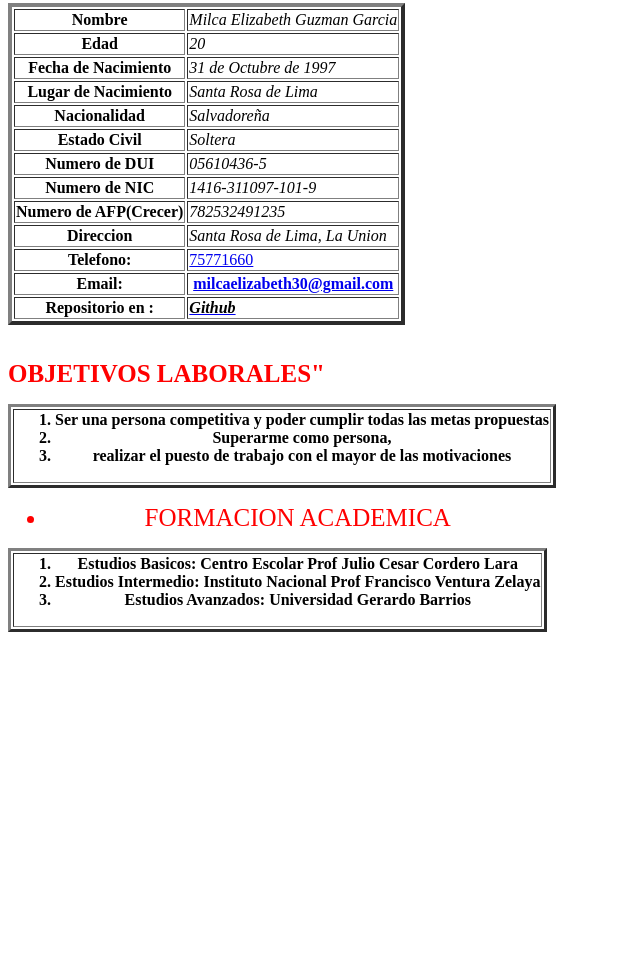
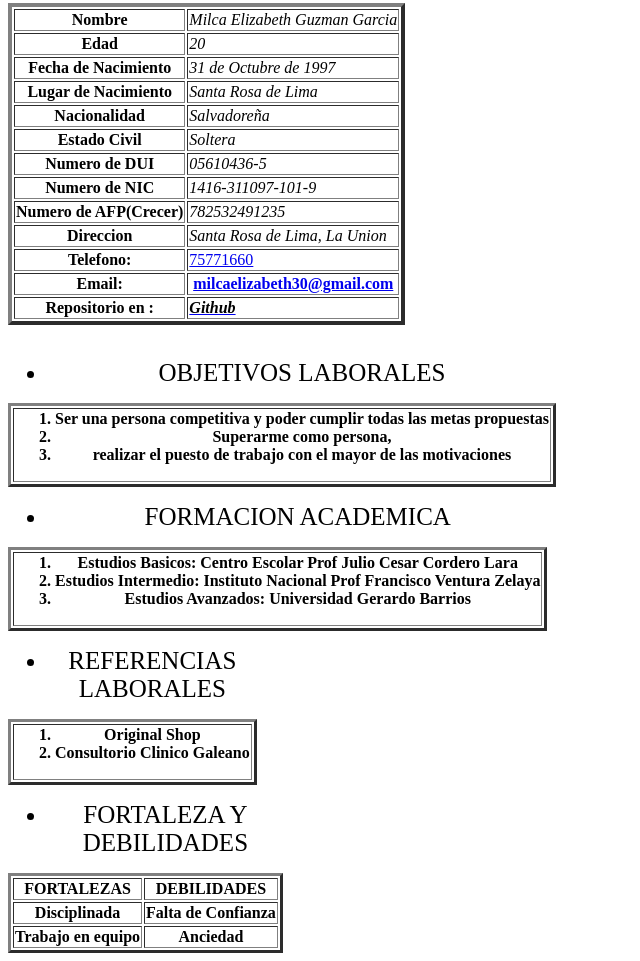
Before and after one commit to milcaguzman/milcaguzman, a plain HTML site: page Parcial Practico/parcial1.html in a window 1280 px wide. Shown: the part 295-1256 px from the top of the page, without its empty margins (0-640 px from the left). Before the commit the page ends 935 px from the top, so only its background shows below. Drawn offline with Linux system fonts and the light colour scheme.

Commit message:
segunda parte

```diff
--- a/Parcial Practico/css-parcial-1.css
+++ b/Parcial Practico/css-parcial-1.css
@@ -1,12 +1,12 @@
 h1 {
-		color: red;
+		color: black;
 		size:25px:
 }
 #titu {
-		color:red;
+		color:black;
 		font-size:25px;
 }
 #objlab {
-		color:red;
+		color:black;
 		font-size:25px;
 }
--- a/Parcial Practico/parcial1.html
+++ b/Parcial Practico/parcial1.html
@@ -15,7 +15,7 @@
 	<tr>
 
 	<td><td style="color:Green;font-size:15px">
-	   <h1> CURRICULUM VITAE "CURRICULUM!"</h1><a href="http://noticias.universia.net.mx/net/images/practicas-empleo/c/cu/cur/curriculum-y-carta-de-presentacion.jpg"><img src="http://noticias.universia.net.mx/net/images/practicas-empleo/c/cu/cur/curriculum-y-carta-de-presentacion.jpg" height="150 px" width="170 px"></a>
+	   <h1> CURRICULUM VITAE CURRICULUM!</h1><a href="http://noticias.universia.net.mx/net/images/practicas-empleo/c/cu/cur/curriculum-y-carta-de-presentacion.jpg"><img src="http://noticias.universia.net.mx/net/images/practicas-empleo/c/cu/cur/curriculum-y-carta-de-presentacion.jpg" height="150 px" width="170 px"></a>
 	</td>
 
 	   <table border="4">
@@ -76,9 +76,12 @@
 
 </body>
 <footer>
- <h1 id="objlab"> OBJETIVOS LABORALES"</h1>
+
 	<table border="3">
-
+				<CAPTION>
+				        <ul>
+								<li id="titu">OBJETIVOS LABORALES </li>
+										</ul></CAPTION>
 				<tr>
 					<th>
 						<ol>
@@ -116,5 +119,44 @@
 
 
 
+
+	<table border="3">
+				<CAPTION>
+				        <ul>
+								<li id="titu">REFERENCIAS LABORALES</li>
+										</ul></CAPTION>
+
+				<tr>
+					<th>
+						<ol>
+						<li> Original Shop</li>
+						<li> Consultorio Clinico Galeano     </li>
+
+
+
+						</ol>
+					</th>
+				</tr>
+
+				<table border="3">
+				<CAPTION>
+				        <ul>
+								<li id="titu">FORTALEZA Y DEBILIDADES</li>
+										</ul></CAPTION>
+
+				<tr>
+					<th>FORTALEZAS</th>
+					<th>DEBILIDADES  </th>
+				</tr>
+
+				<tr>
+					<th>Disciplinada</th>
+					<th>Falta de Confianza </th>
+				</tr>
+				<tr>
+					<th>Trabajo en equipo</th>
+					<th>Anciedad </th>
+				</tr>
+
 	</footer>
 </html>
```
